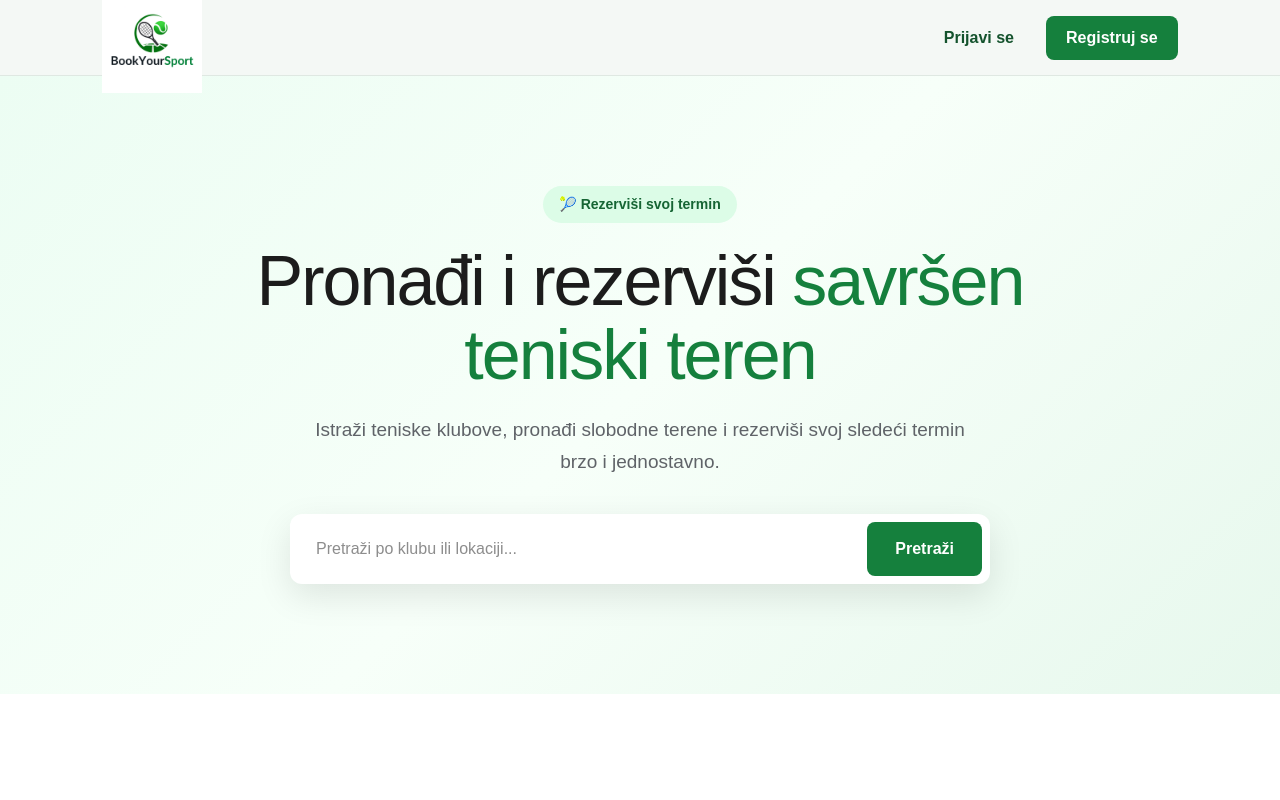
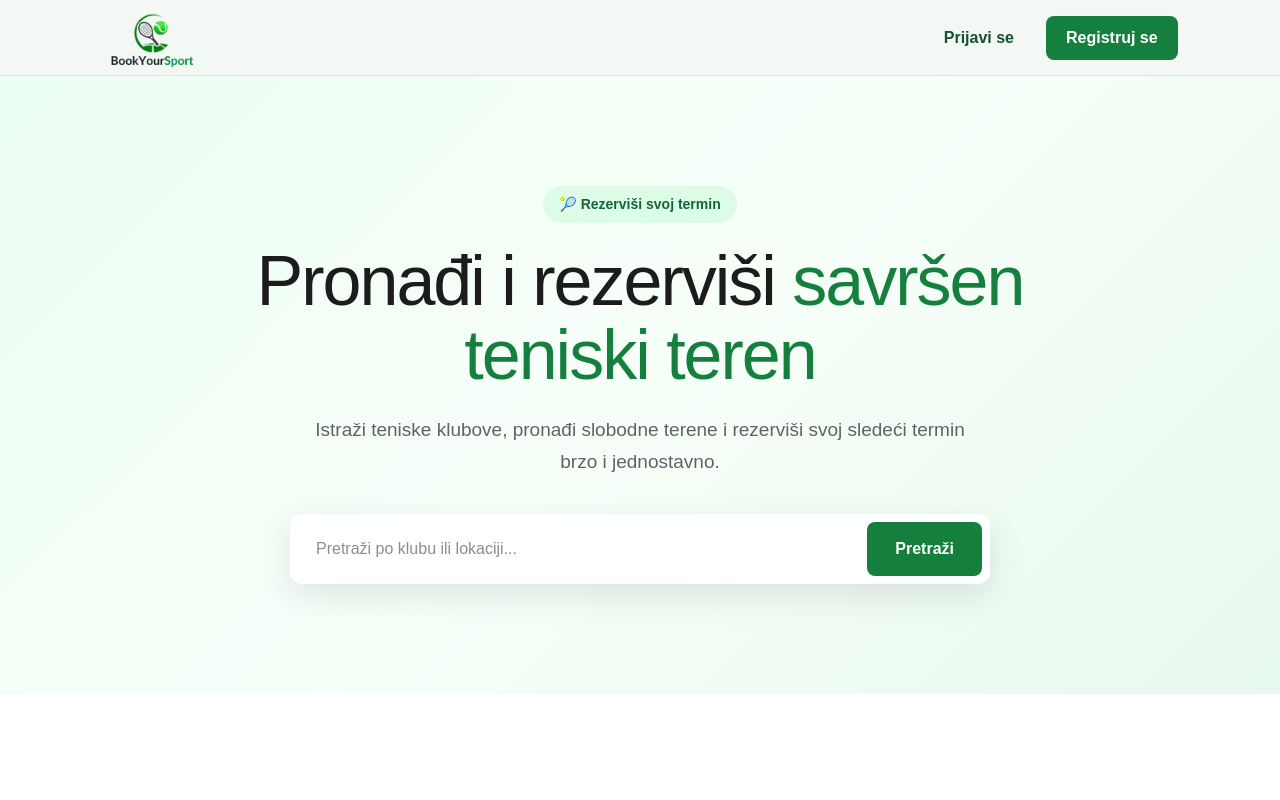
Before and after one commit to tomiy7/BookYourSport, a Next.js app in the folder BookYourSport/frontend/: page / in a window 1280 px wide. Shown: the top 800 px of the page. Built offline with nearby package versions, Linux system fonts and the light colour scheme.

Commit message:
fix: logo picture change on homepage (#53)

```diff
--- a/BookYourSport/frontend/app/page.tsx
+++ b/BookYourSport/frontend/app/page.tsx
@@ -8,7 +8,7 @@ export default function Home() {
         <header className={styles.header}>
           <Link href="/" className={styles.logo}>
             <Image
-                src="/logo_bys.png"
+                src="/logo.png"
                 alt="BookYourSport"
                 width={130}
                 height={50}
```
Also changed, not shown: BookYourSport/frontend/public/logo.png (added), BookYourSport/frontend/public/logo_bys.png (deleted).
